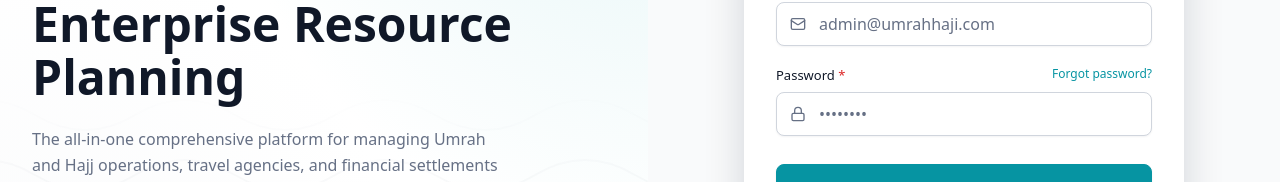
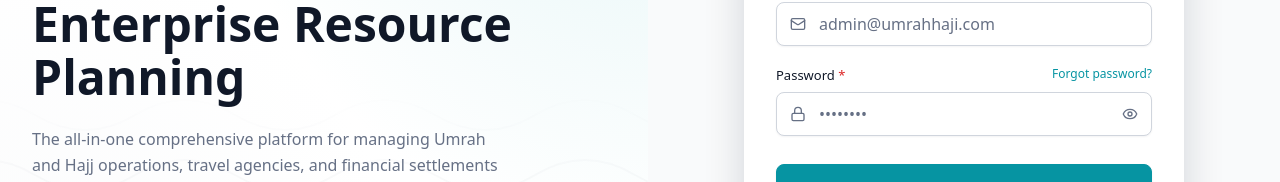
Before and after one commit to jfr-wrld/UH.com, a React (Vite) app: page / in a window 1280 px wide. Shown: the part 315-497 px from the top of the page. Built offline with nearby package versions, Linux system fonts and the light colour scheme; a web font is replaced by a local one.

Commit message:
feat: add show/hide password toggle in login page

```diff
--- a/src/pages/auth/LoginPage.tsx
+++ b/src/pages/auth/LoginPage.tsx
@@ -2,11 +2,12 @@ import React, { useState } from 'react';
 import { Button } from '../../components/actions/Button';
 import { FormField } from '../../components/inputs/FormField';
 import { Input } from '../../components/inputs/Input';
-import { ShieldCheck, Mail, Lock, ArrowRight } from 'lucide-react';
+import { ShieldCheck, Mail, Lock, ArrowRight, Eye, EyeOff } from 'lucide-react';
 
 export const LoginPage: React.FC<{ onLogin: () => void }> = ({ onLogin }) => {
   const [email, setEmail] = useState('');
   const [password, setPassword] = useState('');
+  const [showPassword, setShowPassword] = useState(false);
   const [isLoading, setIsLoading] = useState(false);
   const [error, setError] = useState('');
 
@@ -137,11 +138,21 @@ export const LoginPage: React.FC<{ onLogin: () => void }> = ({ onLogin }) => {
                 <a href="#" className="text-caption text-primary" style={{ fontWeight: 500 }}>Forgot password?</a>
               </div>
               <Input
-                type="password"
+                type={showPassword ? "text" : "password"}
                 value={password}
                 onChange={(e) => setPassword(e.target.value)}
                 placeholder="••••••••"
                 leftIcon={<Lock size={16} />}
+                rightIcon={
+                  <button
+                    type="button"
+                    onClick={() => setShowPassword(!showPassword)}
+                    style={{ background: 'none', border: 'none', padding: 0, cursor: 'pointer', display: 'flex', alignItems: 'center', color: 'var(--color-text-muted)' }}
+                    title={showPassword ? "Hide password" : "Show password"}
+                  >
+                    {showPassword ? <EyeOff size={16} /> : <Eye size={16} />}
+                  </button>
+                }
               />
             </div>
 
```
